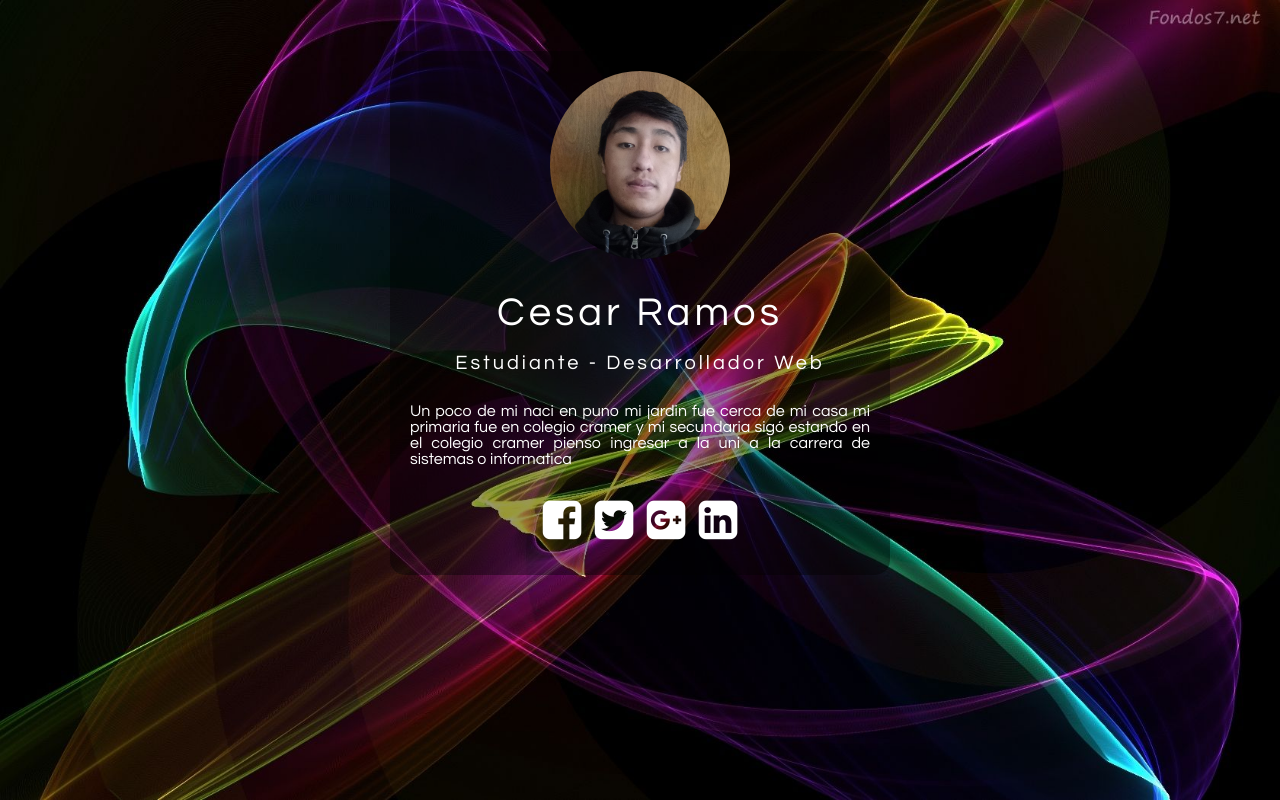
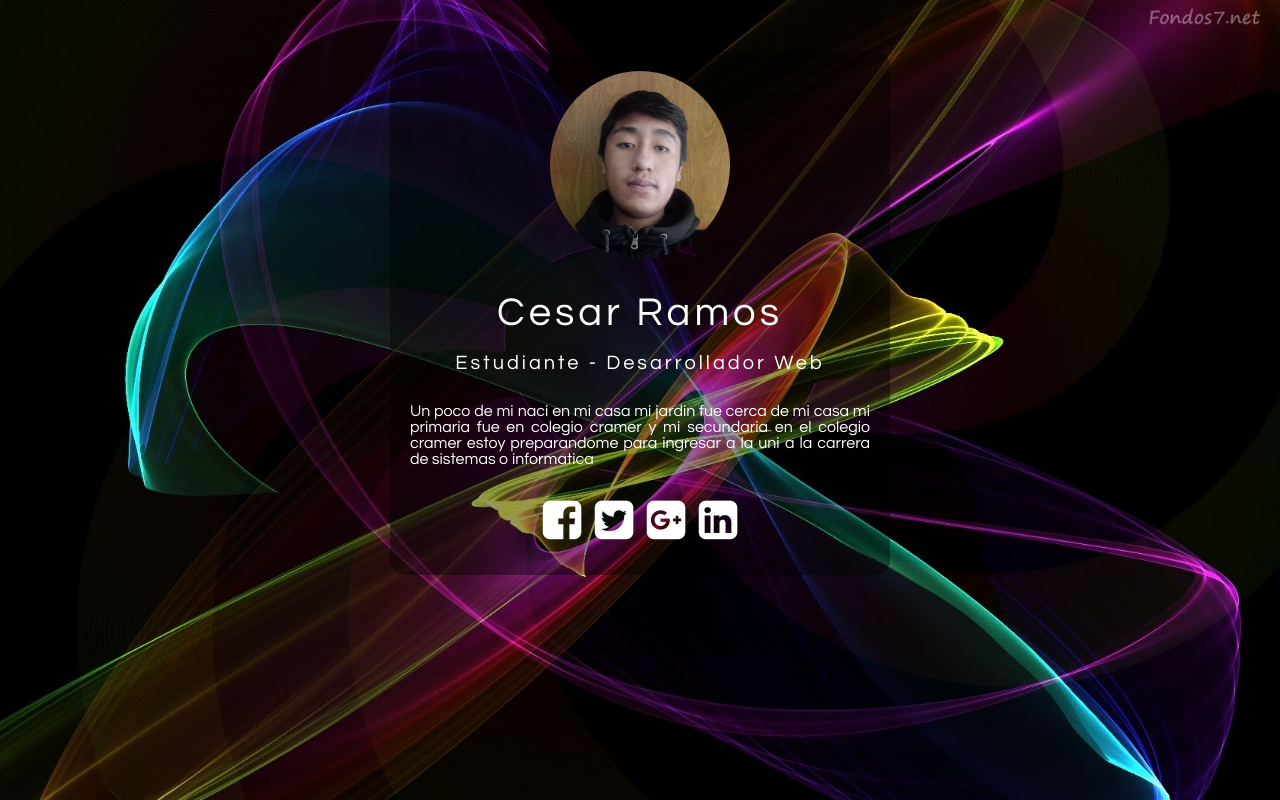
Before and after one commit to destruc123/destruc1234.github.io, a plain HTML site: page index.html in a window 1280 px wide. Drawn offline with Linux system fonts and the light colour scheme.

Commit message:
cambien mi ubicación

```diff
--- a/index.html
+++ b/index.html
@@ -13,7 +13,7 @@
     <img src="img/me.jpg" width="180" alt="" class="box-img">
     <h1>Cesar Ramos</h1>
     <h2>Estudiante - Desarrollador Web</h2>
-    <p>Un poco de mi naci en puno mi jardin fue cerca de mi casa mi primaria fue en colegio cramer y mi secundaria sigó estando en el colegio cramer pienso ingresar a la uni a la carrera de sistemas o informatica</p>
+    <p>Un poco de mi naci en mi casa mi jardin fue cerca de mi casa mi primaria fue en colegio cramer y mi secundaria en el colegio cramer estoy preparandome para ingresar a la uni a la carrera de sistemas o informatica</p>
     <ul> <!--saque de aqui https://fontawesome.com/icons/facebook-f?s=brands -->
       <li><a href="https://www.youtube.com/watch?v=XqFR2lqBYPs" target="_blank"><i class="fa fa-facebook-square" aria-hidden="true"></i></a></li>
       <li><a href="https://www.youtube.com/watch?v=OWKXEJN67FE&t=3711s" target="_blank"><i class="fa fa-twitter-square" aria-hidden="true"></i></a></li>
```
